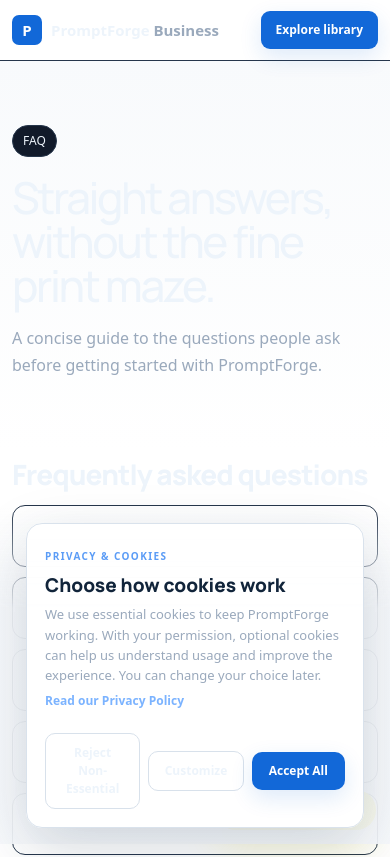
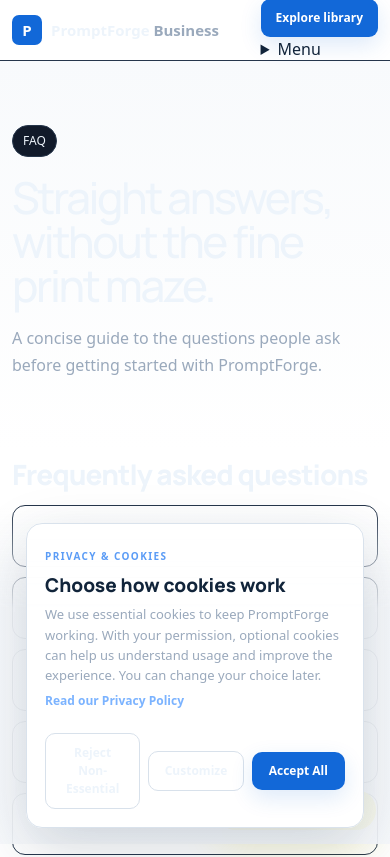
Before and after one commit to Mahiruni/PromptEngineering, a Next.js app: page /faq in a window 390 px wide. Shown: the top 857 px of the page. Built offline with nearby package versions, Linux system fonts and the light colour scheme.

Commit message:
Harden shared page types and add accessible mobile navigation

```diff
--- a/components/site-shell.tsx
+++ b/components/site-shell.tsx
@@ -1,13 +1,14 @@
 import Link from 'next/link'
+import type { ReactNode } from 'react'
 
 export function SiteHeader() {
-  return <header className="info-header"><div className="info-header-inner"><Link href="/" className="brand"><span className="brand-mark">P</span><span>PromptForge <i>Business</i></span></Link><nav aria-label="Primary navigation" className="info-nav"><Link href="/">Home</Link><Link href="/#library">Library</Link><Link href="/how-to-use">How to use</Link><Link href="/help">Help</Link></nav><Link href="/#library" className="btn btn-primary info-header-cta">Explore library</Link></div></header>
+  return <header className="info-header"><div className="info-header-inner"><Link href="/" className="brand"><span className="brand-mark">P</span><span>PromptForge <i>Business</i></span></Link><nav aria-label="Primary navigation" className="info-nav"><Link href="/">Home</Link><Link href="/#library">Library</Link><Link href="/how-to-use">How to use</Link><Link href="/help">Help</Link></nav><div className="info-header-actions"><Link href="/#library" className="btn btn-primary info-header-cta">Explore library</Link><details className="info-mobile-nav"><summary aria-label="Open navigation">Menu</summary><div><Link href="/">Home</Link><Link href="/#library">Library</Link><Link href="/how-to-use">How to use</Link><Link href="/help">Help</Link><Link href="/contact">Contact</Link></div></details></div></div></header>
 }
 
 export function SiteFooter() {
   return <footer className="info-footer"><div className="info-footer-inner"><div><Link href="/" className="brand"><span className="brand-mark">P</span><span>PromptForge <i>Business</i></span></Link><p>Premium prompt engineering, built for better AI work.</p></div><div className="footer-links"><Link href="/about">About</Link><Link href="/help">Help</Link><Link href="/faq">FAQ</Link><Link href="/contact">Contact</Link><Link href="/privacy">Privacy</Link><Link href="/terms">Terms</Link></div><div className="footer-copy">© 2026 PromptForge Business</div></div></footer>
 }
 
-export function InfoPage({eyebrow,title,intro,children}:{eyebrow:string;title:string;intro:string;children:React.ReactNode}) { return <><SiteHeader/><main className="info-page"><div className="info-hero"><span className="tag">{eyebrow}</span><h1 className="display">{title}</h1><p>{intro}</p></div><div className="info-content">{children}</div></main><SiteFooter/></> }
+export function InfoPage({eyebrow,title,intro,children}:{eyebrow:string;title:string;intro:string;children:ReactNode}) { return <><SiteHeader/><main className="info-page"><div className="info-hero"><span className="tag">{eyebrow}</span><h1 className="display">{title}</h1><p>{intro}</p></div><div className="info-content">{children}</div></main><SiteFooter/></> }
 
-export function Section({title,children}:{title:string;children:React.ReactNode}){return <section className="info-section"><h2>{title}</h2>{children}</section>}
+export function Section({title,children}:{title:string;children:ReactNode}){return <section className="info-section"><h2>{title}</h2>{children}</section>}
```
